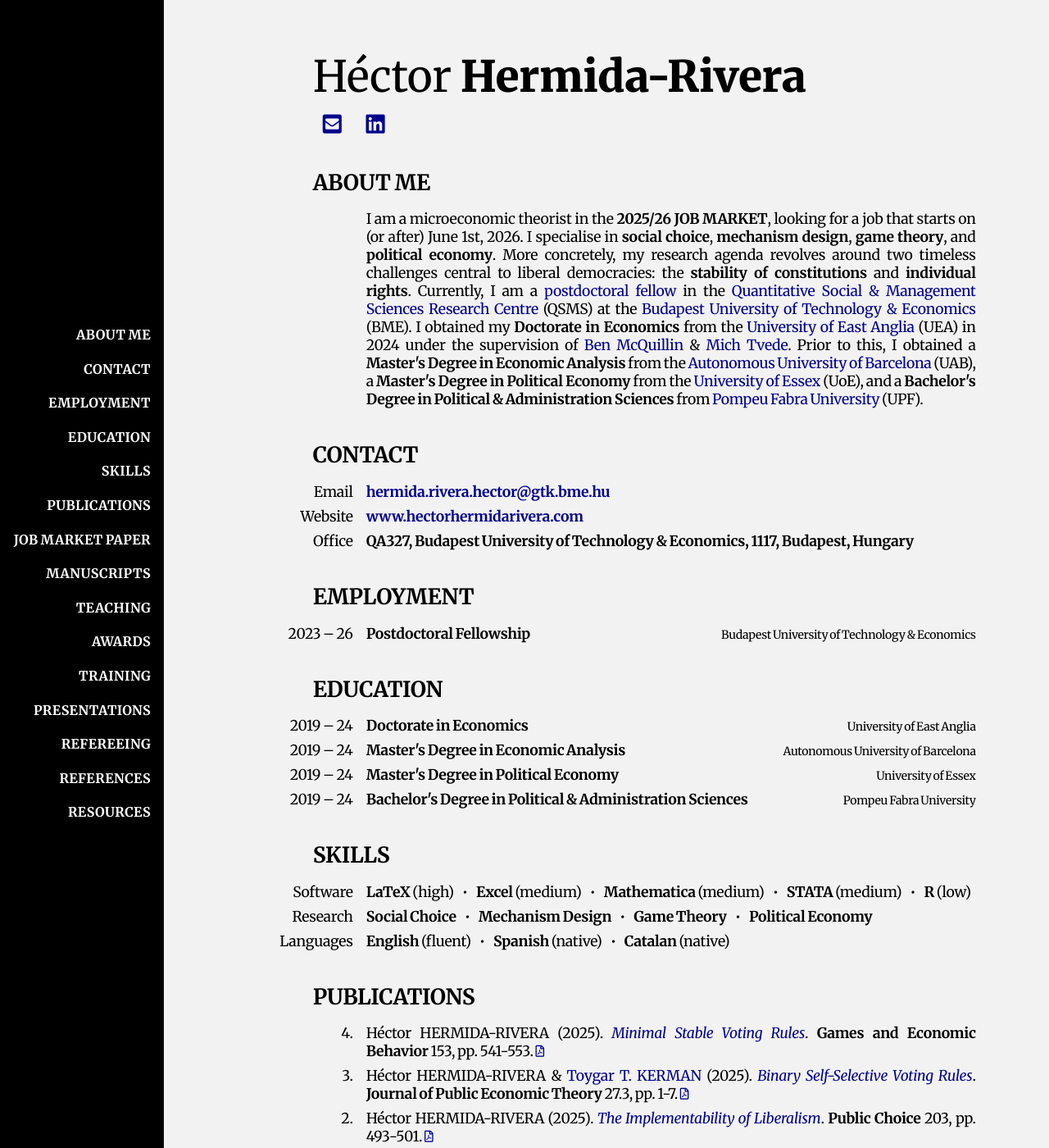
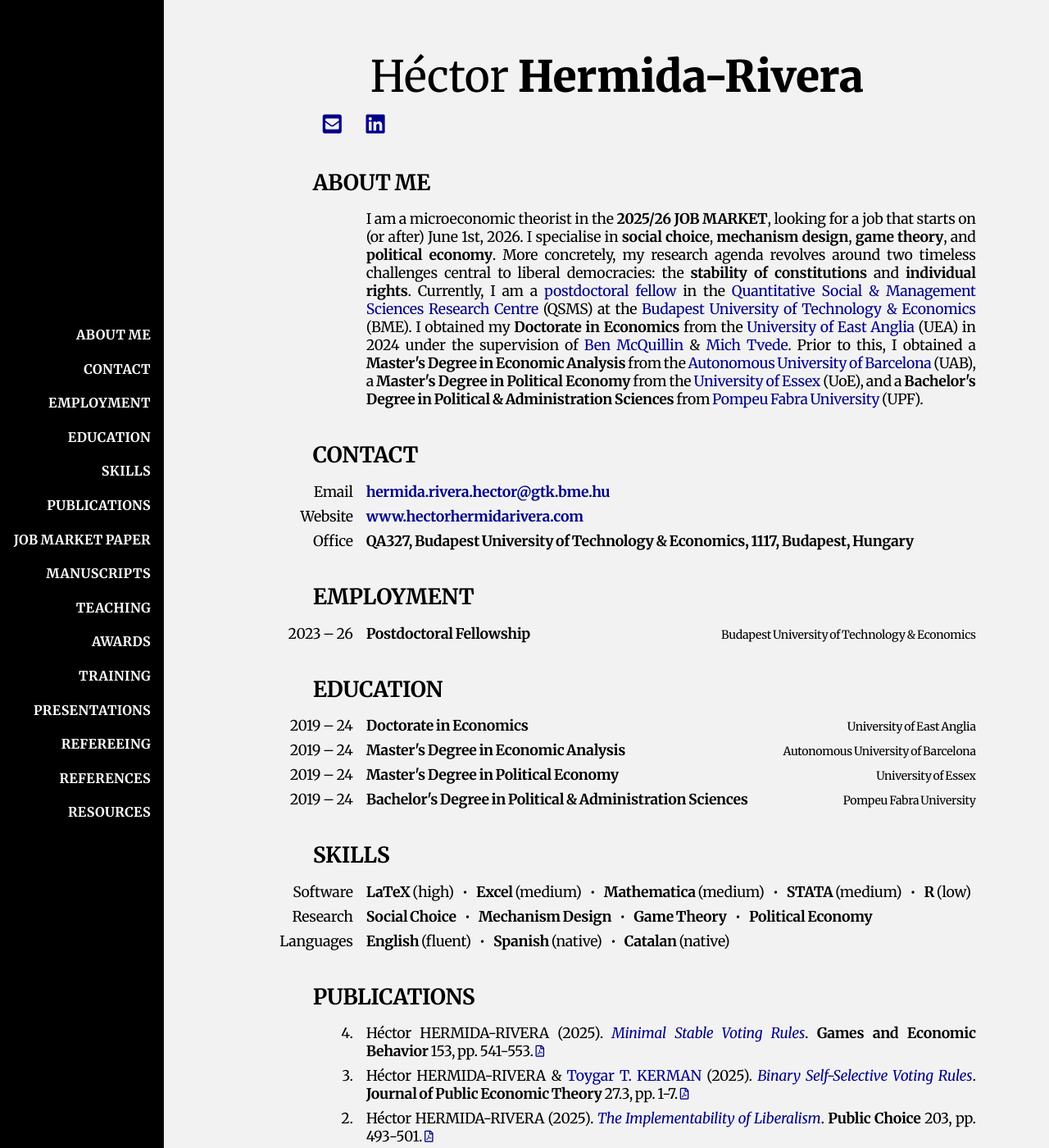
Before and after one commit to HectorHermidaRivera/hectorhermidarivera.github.io, a Jekyll site: the page built from index.md, in a window 1280 px wide and 1400 px high. Shown: the whole window at 82% size. Built offline with Jekyll 4.4.1, drawn with Linux system fonts in a browser that asks for light colours; a style sheet for code colours, icons or effects is not loaded.

Commit message:
Update style.css

```diff
--- a/assets/css/style.css
+++ b/assets/css/style.css
@@ -35,7 +35,7 @@ body {
   font-size: 2em;
   font-weight: bold;
   margin-bottom: 0px;
-  padding-left: 121px;
+  padding-left: 191px;
 }
 
 .name-title {
```
